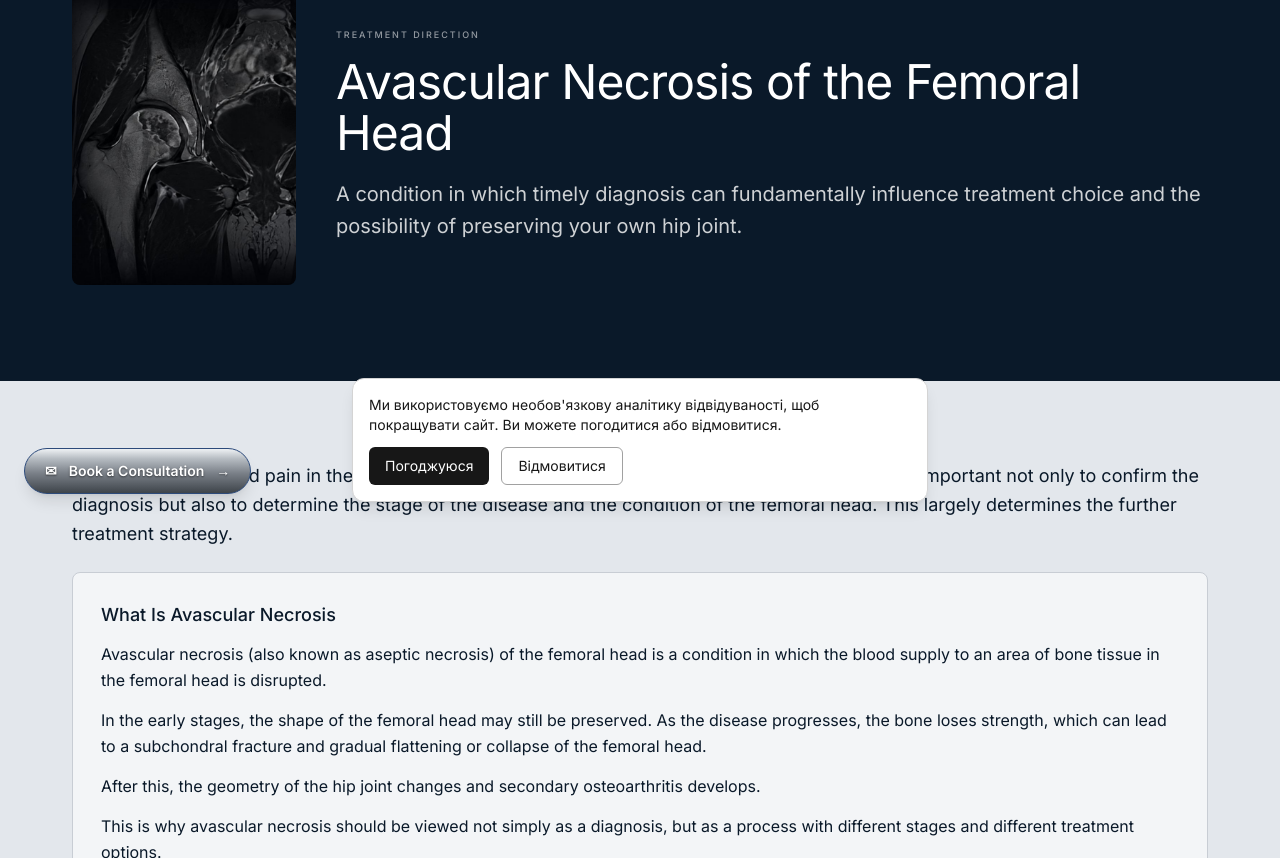
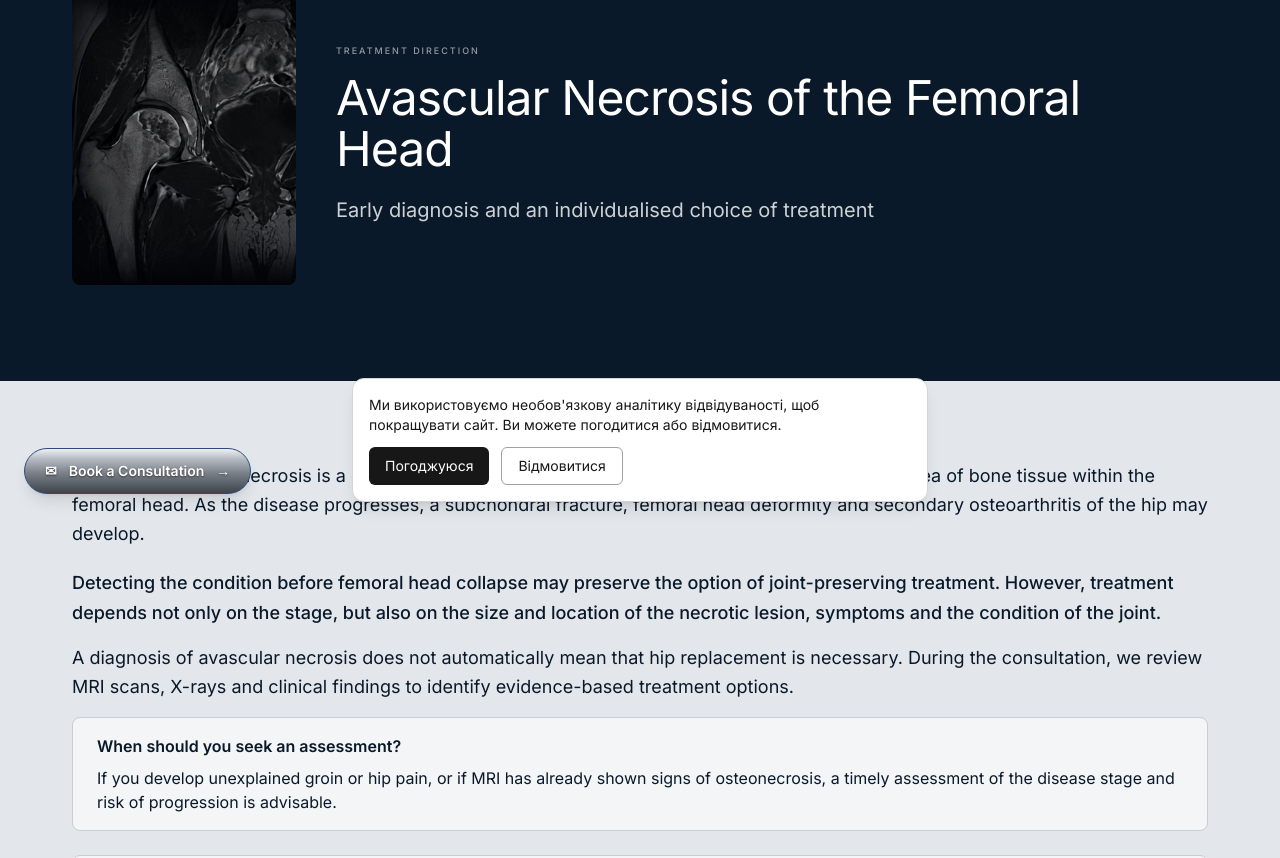
Before and after one commit to meredian18-dot/travmatolog-in-ua, a Next.js app: page /en/treatments/avn/ in a window 1280 px wide. Shown: the part 282-1140 px from the top of the page. Built offline with nearby package versions, Linux system fonts and the light colour scheme.

Commit message:
Add approved AVN opening in Ukrainian, English, German and Polish

```diff
--- a/app/[lang]/treatments/[slug]/page.tsx
+++ b/app/[lang]/treatments/[slug]/page.tsx
@@ -271,6 +271,49 @@ function BlockBody({ block, hideDiagram = false }: { block: Block; hideDiagram?:
   );
 }
 
+const avnOpening: Record<Locale, { lead: string; paragraphs: string[]; calloutTitle: string; callout: string }> = {
+  uk: {
+    lead: "Рання діагностика та індивідуальний вибір лікування",
+    paragraphs: [
+      "Асептичний (аваскулярний) некроз — це захворювання, при якому порушення кровопостачання призводить до загибелі ділянки кісткової тканини головки стегнової кістки. У міру прогресування може виникнути субхондральний перелом, деформація головки та вторинний артроз кульшового суглоба.",
+      "Виявлення захворювання до розвитку колапсу головки може зберегти можливість органозберігального лікування. Однак вибір методу залежить не лише від стадії, а й від розміру та розташування некротичної ділянки, симптомів і стану суглоба.",
+      "Наявність асептичного некрозу не означає автоматичної необхідності ендопротезування. Під час консультації ми оцінюємо МРТ, рентгенограми та клінічну картину, щоб визначити обґрунтовані варіанти лікування.",
+    ],
+    calloutTitle: "Коли варто звернутися?",
+    callout: "Якщо у вас з'явився незрозумілий біль у паху або кульшовому суглобі, чи вже виявлено ознаки некрозу на МРТ, доцільно своєчасно визначити стадію захворювання та ризик його прогресування.",
+  },
+  en: {
+    lead: "Early diagnosis and an individualised choice of treatment",
+    paragraphs: [
+      "Avascular (aseptic) necrosis is a condition in which impaired blood supply causes the death of an area of bone tissue within the femoral head. As the disease progresses, a subchondral fracture, femoral head deformity and secondary osteoarthritis of the hip may develop.",
+      "Detecting the condition before femoral head collapse may preserve the option of joint-preserving treatment. However, treatment depends not only on the stage, but also on the size and location of the necrotic lesion, symptoms and the condition of the joint.",
+      "A diagnosis of avascular necrosis does not automatically mean that hip replacement is necessary. During the consultation, we review MRI scans, X-rays and clinical findings to identify evidence-based treatment options.",
+    ],
+    calloutTitle: "When should you seek an assessment?",
+    callout: "If you develop unexplained groin or hip pain, or if MRI has already shown signs of osteonecrosis, a timely assessment of the disease stage and risk of progression is advisable.",
+  },
+  de: {
+    lead: "Frühzeitige Diagnose und individuelle Behandlungsentscheidung",
+    paragraphs: [
+      "Die aseptische (avaskuläre) Hüftkopfnekrose ist eine Erkrankung, bei der eine gestörte Blutversorgung zum Absterben eines Bereichs des Knochengewebes im Hüftkopf führt. Im Verlauf können eine subchondrale Fraktur, eine Verformung des Hüftkopfes und eine sekundäre Hüftarthrose entstehen.",
+      "Wird die Erkrankung vor einem Kollaps des Hüftkopfes erkannt, kann die Möglichkeit einer gelenkerhaltenden Behandlung bestehen bleiben. Die Wahl der Methode hängt jedoch nicht nur vom Stadium ab, sondern auch von Größe und Lage der Nekrosezone, den Beschwerden und dem Gelenkzustand.",
+      "Die Diagnose einer Hüftkopfnekrose bedeutet nicht automatisch, dass ein künstliches Hüftgelenk erforderlich ist. Bei der Beratung beurteilen wir MRT, Röntgenaufnahmen und klinische Befunde, um medizinisch begründete Behandlungsoptionen festzulegen.",
+    ],
+    calloutTitle: "Wann sollten Sie sich untersuchen lassen?",
+    callout: "Bei unerklärlichen Schmerzen in der Leiste oder Hüfte oder wenn im MRT bereits Zeichen einer Hüftkopfnekrose festgestellt wurden, ist eine zeitnahe Einschätzung des Krankheitsstadiums und des Fortschreitungsrisikos sinnvoll.",
+  },
+  pl: {
+    lead: "Wczesna diagnostyka i indywidualny dobór leczenia",
+    paragraphs: [
+      "Jałowa (awaskularna) martwica głowy kości udowej to choroba, w której zaburzenie ukrwienia prowadzi do obumarcia części tkanki kostnej głowy kości udowej. W miarę postępu choroby może dojść do złamania podchrzęstnego, deformacji głowy kości udowej i wtórnej choroby zwyrodnieniowej stawu biodrowego.",
+      "Rozpoznanie choroby przed zapadnięciem się głowy kości udowej może pozwolić zachować możliwość leczenia oszczędzającego staw. Wybór metody zależy jednak nie tylko od stadium, ale również od wielkości i lokalizacji ogniska martwicy, objawów oraz stanu stawu.",
+      "Rozpoznanie jałowej martwicy nie oznacza automatycznie konieczności endoprotezoplastyki. Podczas konsultacji oceniamy badania MRI, zdjęcia rentgenowskie i obraz kliniczny, aby ustalić uzasadnione medycznie możliwości leczenia.",
+    ],
+    calloutTitle: "Kiedy warto zgłosić się na konsultację?",
+    callout: "Jeśli wystąpił niewyjaśniony ból pachwiny lub stawu biodrowego albo w badaniu MRI wykryto już cechy martwicy, warto odpowiednio wcześnie ocenić stadium choroby i ryzyko jej postępu.",
+  },
+};
+
 function RichDetail({
   dict,
   lang,
@@ -353,7 +396,7 @@ function RichDetail({
                 {article.title}
               </h1>
               <p className="mt-5 text-white/80 text-lg sm:text-xl font-light leading-relaxed">
-                {article.lead}
+                {slug === "avn" ? avnOpening[lang].lead : article.lead}
               </p>
             </div>
           </div>
@@ -378,7 +421,18 @@ function RichDetail({
               <p className="text-ink text-lg leading-relaxed">{article.intro}</p>
             </div>
           ) : (
-            <p className="text-ink text-lg leading-relaxed">{article.intro}</p>
+            <p className="text-ink text-lg leading-relaxed">{slug === "avn" ? avnOpening[lang].paragraphs[0] : article.intro}</p>
+          )}
+
+          {slug === "avn" && (
+            <section aria-label={avnOpening[lang].lead} className="mt-5 space-y-4 text-ink text-lg leading-relaxed">
+              <p className="font-medium">{avnOpening[lang].paragraphs[1]}</p>
+              <p>{avnOpening[lang].paragraphs[2]}</p>
+              <div className="rounded-[8px] border border-hairline bg-cream/60 px-5 py-4 sm:px-6">
+                <h2 className="text-base font-semibold text-ink mb-2">{avnOpening[lang].calloutTitle}</h2>
+                <p className="text-base">{avnOpening[lang].callout}</p>
+              </div>
+            </section>
           )}
 
           <div className="mt-4">
```
